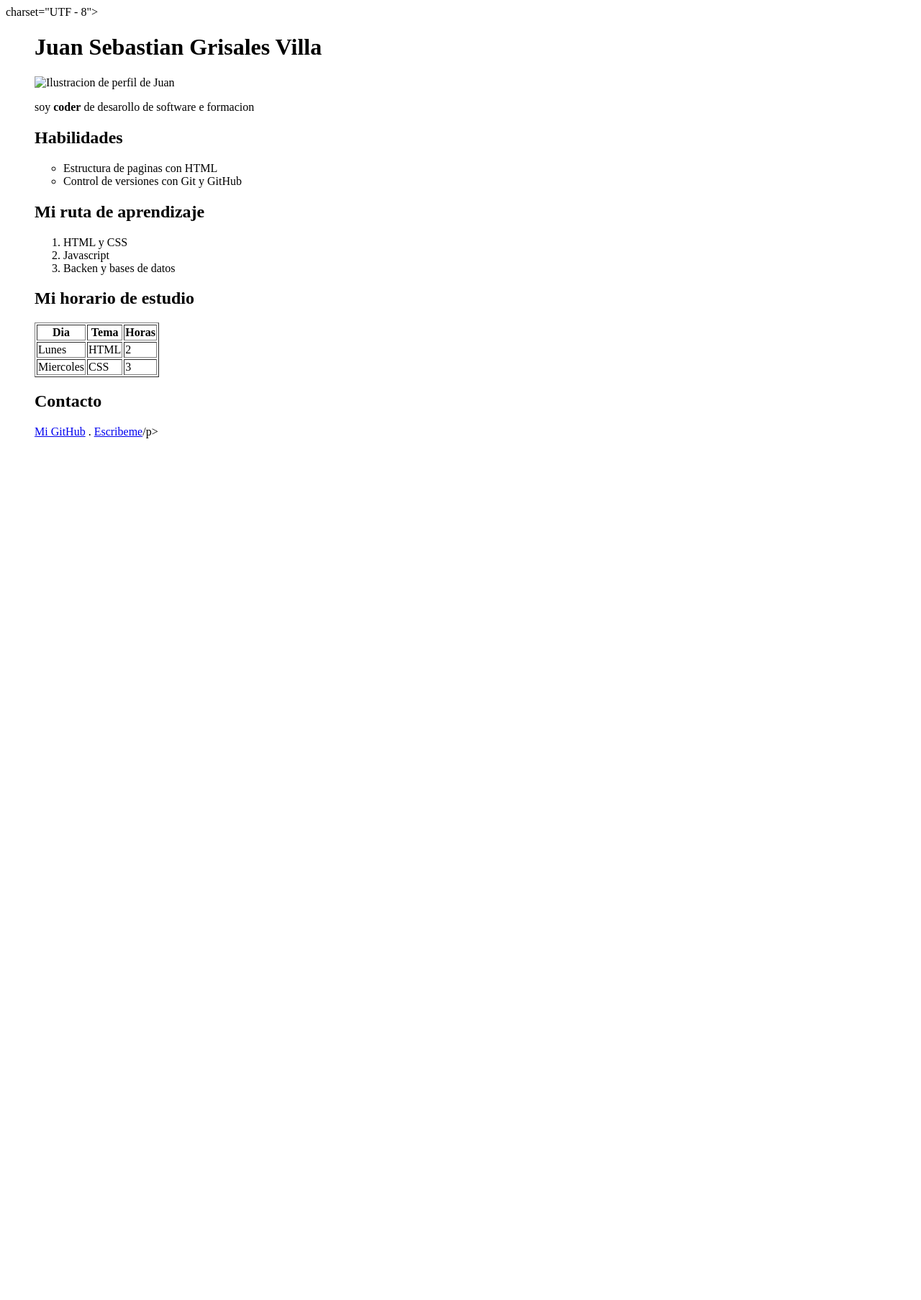
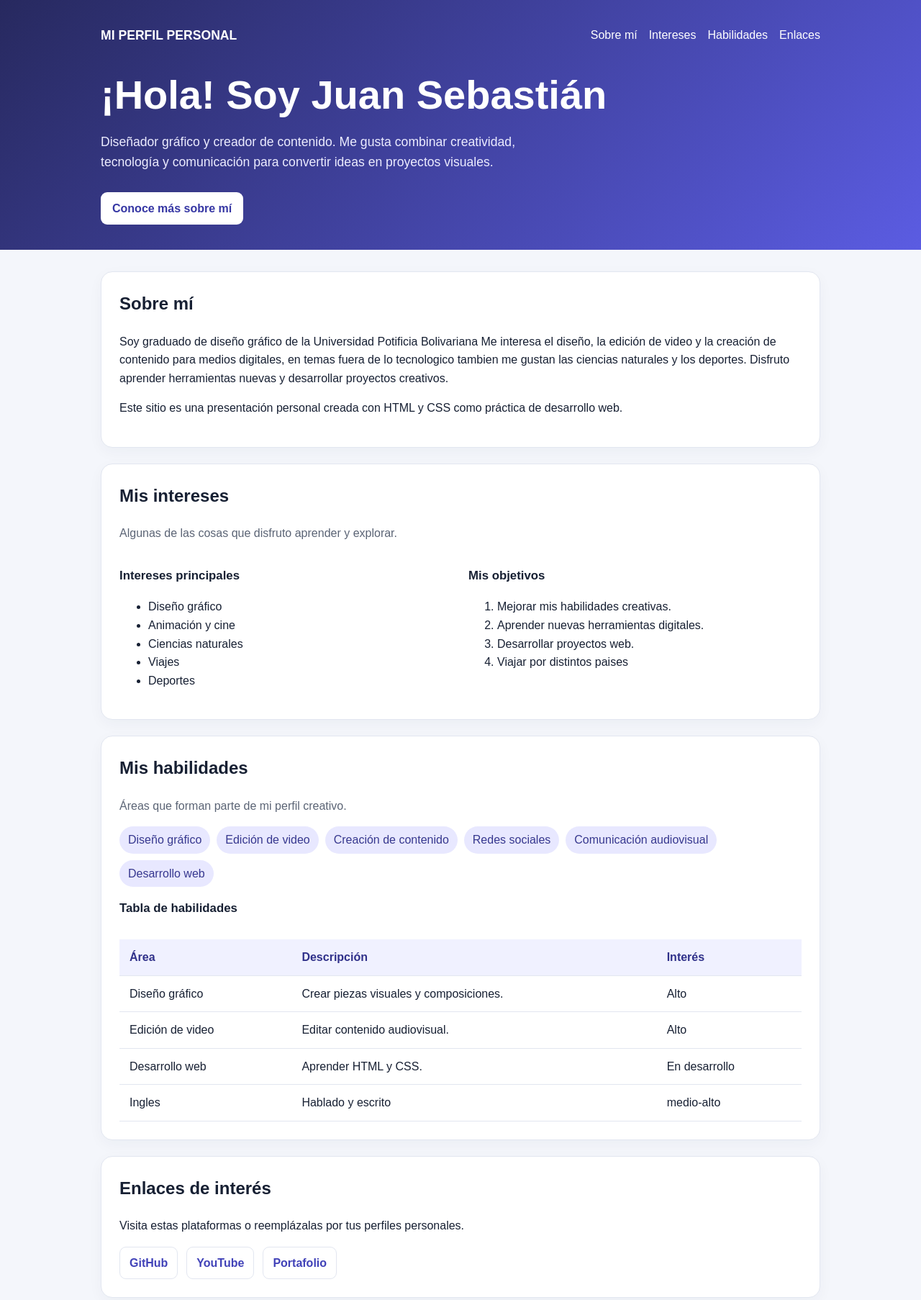
Before and after one commit to Jsgv-cyber/Desarollo-web-bases, a plain HTML site: page index.html in a window 1280 px wide. Shown: the top 1806 px of the page at 72% size. Before the commit the page ends 800 px from the top, so only its background shows below. Drawn offline with Linux system fonts and the light colour scheme.

Commit message:
canbio en el index

```diff
--- a/index.html
+++ b/index.html
@@ -1,40 +1,224 @@
 <!DOCTYPE html>
 <html lang="es">
+
 <head>
-        <meta> charset="UTF - 8">
-        <meta name="viewport" content="width=device-width", initial-scale=1,0">
-        <title> Juan Sebastian | Perfil</title>
+    <meta charset="UTF-8">
+    <meta name="viewport" content="width=device-width, initial-scale=1.0">
+    <title>Mi perfil personal | Juan Sebastián</title>
+
+    <link rel="stylesheet" href="./styles.css">
 </head>
+
+<body>
+
+    <!-- ENCABEZADO -->
+    <header id="inicio">
+        <div class="contenedor">
+
+            <div class="barra">
+                <div class="marca">MI PERFIL PERSONAL</div>
+
+                <nav aria-label="Navegación principal">
+                    <a href="#sobre-mi">Sobre mí</a>
+                    <a href="#intereses">Intereses</a>
+                    <a href="#habilidades">Habilidades</a>
+                    <a href="#contacto">Enlaces</a>
+                </nav>
+            </div>
+
+            <div class="presentacion">
+                <h1>¡Hola! Soy Juan Sebastián</h1>
+
+                <p>
+                    Diseñador gráfico y creador de contenido.
+                    Me gusta combinar creatividad, tecnología y
+                    comunicación para convertir ideas en proyectos visuales.
+                </p>
+
+                <a class="boton" href="#sobre-mi">
+                    Conoce más sobre mí
+                </a>
+            </div>
+
+        </div>
+
+    </header>
+
+    <!-- CONTENIDO PRINCIPAL -->
+    <main class="contenedor">
+
+        <!-- SECCIÓN SOBRE MÍ -->
+        <section id="sobre-mi">
+            <h2>Sobre mí</h2>
+
+            <p>
+                Soy graduado de diseño gráfico de la Universidad Potificia Bolivariana
+                Me interesa el diseño, la edición de video y la creación
+                de contenido para medios digitales, en temas fuera de lo tecnologico tambien
+                me gustan las ciencias naturales y los deportes. Disfruto aprender
+                herramientas nuevas y desarrollar proyectos creativos.
+            </p>
+
+
+
+            <p>
+                Este sitio es una presentación personal creada con
+                HTML y CSS como práctica de desarrollo web.
+            </p>
+        </section>
+
+        <!-- SECCIÓN DE INTERESES -->
+        <section id="intereses">
+            <h2>Mis intereses</h2>
+
+            <p class="subtitulo">
+                Algunas de las cosas que disfruto aprender y explorar.
+            </p>
+
+            <div class="columnas">
+
+                <div>
+                    <h3>Intereses principales</h3>
+
+                    <!-- Lista desordenada -->
+                    <ul>
+                        <li>Diseño gráfico</li>
+                        <li>Animación y cine</li>
+                        <li>Ciencias naturales</li>
+                        <li>Viajes</li>
+                        <li>Deportes</li>
+                    </ul>
+                </div>
+
+                <div>
+                    <h3>Mis objetivos</h3>
+
+                    <!-- Lista ordenada -->
                     <ol>
-            <h1> Juan Sebastian Grisales Villa</h1>
-            <img src="img/foto-perfil.png" alt="Ilustracion de perfil de Juan" width="120">
-            <p> soy <strong> coder</strong> de desarollo de software e formacion</p>
+                        <li>Mejorar mis habilidades creativas.</li>
+                        <li>Aprender nuevas herramientas digitales.</li>
+                        <li>Desarrollar proyectos web.</li>
+                        <li>Viajar por distintos paises</li>
+                    </ol>
+                </div>
 
-            <h2> Habilidades</h2>
-            <ul>
-                <li> Estructura de paginas con HTML</li>
-                <li>Control de versiones con Git y GitHub</li>
+            </div>
+        </section>
+
+        <!-- SECCIÓN DE HABILIDADES -->
+        <section id="habilidades">
+            <h2>Mis habilidades</h2>
+
+            <p class="subtitulo">
+                Áreas que forman parte de mi perfil creativo.
+            </p>
+
+            <ul class="etiquetas">
+                <li>Diseño gráfico</li>
+                <li>Edición de video</li>
+                <li>Creación de contenido</li>
+                <li>Redes sociales</li>
+                <li>Comunicación audiovisual</li>
+                <li>Desarrollo web</li>
             </ul>
 
-            <h2>Mi ruta de aprendizaje</h2>
-        <ol>
-        <li> HTML y CSS</li>
-        <li> Javascript</li>
-        <li>Backen y bases de datos</li>
-        </ol>
+            <h3>Tabla de habilidades</h3>
 
-        <h2> Mi horario de estudio</h2>
-        <table border="1">
-            <thead><tr><th>Dia</th><th>Tema</th><th>Horas</th></tr></thead><tbody>
-                <tr><td>Lunes</td><td>HTML</td><td>2</td></tr>
-                <tr><td>Miercoles</td><td>CSS</td><td>3</td></tr>
+            <div class="tabla-contenedor">
+                <table>
+                    <thead>
+                        <tr>
+                            <th>Área</th>
+                            <th>Descripción</th>
+                            <th>Interés</th>
+                        </tr>
+                    </thead>
+
+                    <tbody>
+                        <tr>
+                            <td>Diseño gráfico</td>
+                            <td>Crear piezas visuales y composiciones.</td>
+                            <td>Alto</td>
+
+                        </tr>
+
+                        <tr>
+                            <td>Edición de video</td>
+                            <td>Editar contenido audiovisual.</td>
+                            <td>Alto</td>
+                        </tr>
+
+                        <tr>
+                            <td>Desarrollo web</td>
+                            <td>Aprender HTML y CSS.</td>
+                            <td>En desarrollo</td>
+                        </tr>
+
+                        <tr>
+                            <td>Ingles</td>
+                            <td>Hablado y escrito</td>
+                            <td>medio-alto</td>
+                        </tr>
                     </tbody>
                 </table>
+            </div>
+        </section>
 
-          <h2>Contacto</h2>
-          <p><a href="https://github.com/" target="_blank"> Mi GitHub</a> .
-          <a href="juansebastiangrisalesvilla@gmail.com">Escribeme</a>/p>
+        <!-- SECCIÓN DE ENLACES -->
+        <section id="contacto">
+            <h2>Enlaces de interés</h2>
 
+            <p>
+                Visita estas plataformas o reemplázalas por tus
+                perfiles personales.
+            </p>
+
+            <div class="enlaces">
+                <a href="https://github.com/" target="_blank" rel="noopener noreferrer">
+                    GitHub
+                </a>
+
+
+                <a href="https://www.youtube.com/" target="_blank" rel="noopener noreferrer">
+                    YouTube
+                </a>
+
+                <a class="enlaces" href="https://juansebastiangv.wixsite.com/portafolio" target="_blank"
+                    rel="noopener noreferrer">
+                    Portafolio
+                </a>
+
+
+            </div>
+        </section>
+
+    </main>
+
+    <!-- SECCIÓN PARA REDIRECCIONAR A PROYECTOS -->
+    <div class="contenedor" style="text-align: center; margin-bottom: 30px;">
+        <section>
+            <h2>¿Quieres ver más de mi trabajo?</h2>
+            <p class="subtitulo">Explora el listado completo con todos mis proyectos creativos y de desarrollo web.</p>
+            <a href="Proyectos.html" class="boton"
+                style="background-color: #5b5ce2; color: white; display: inline-block; margin-top: 15px;">
+                Ver todos mis proyectos →
+            </a>
+        </section>
+    </div>
+
+    <!-- PIE DE PÁGINA -->
+    <footer>
+        ...
+    </footer>
+
+    <!-- PIE DE PÁGINA -->
+    <footer>
+        <p>
+            © 2026 Juan Sebastián · Página de perfil personal.
+        </p>
+
+        <a href="#inicio">Volver al inicio ↑</a>
+    </footer>
 
 </body>
 
```
Also changed, not shown: Crear-perfil-personal.html (+11 -15 lines). Lines whose indentation alone changed are shown as unchanged.
